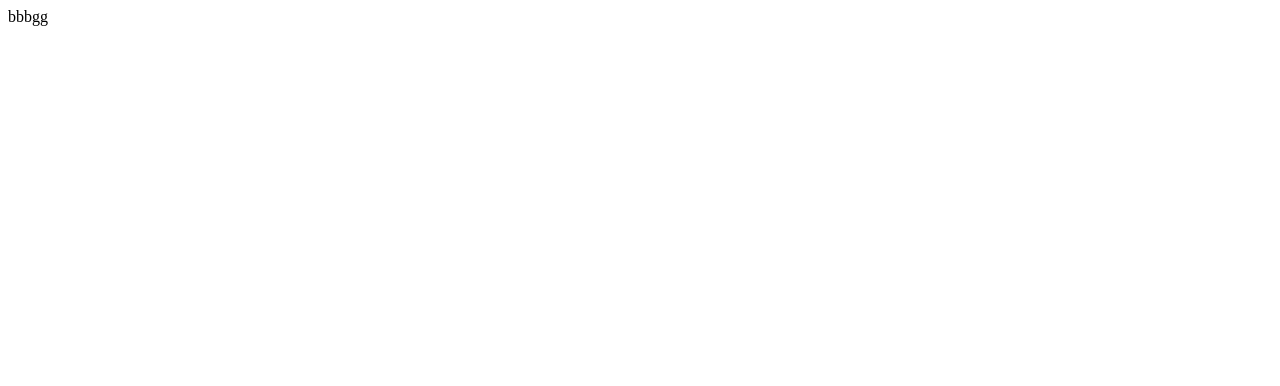
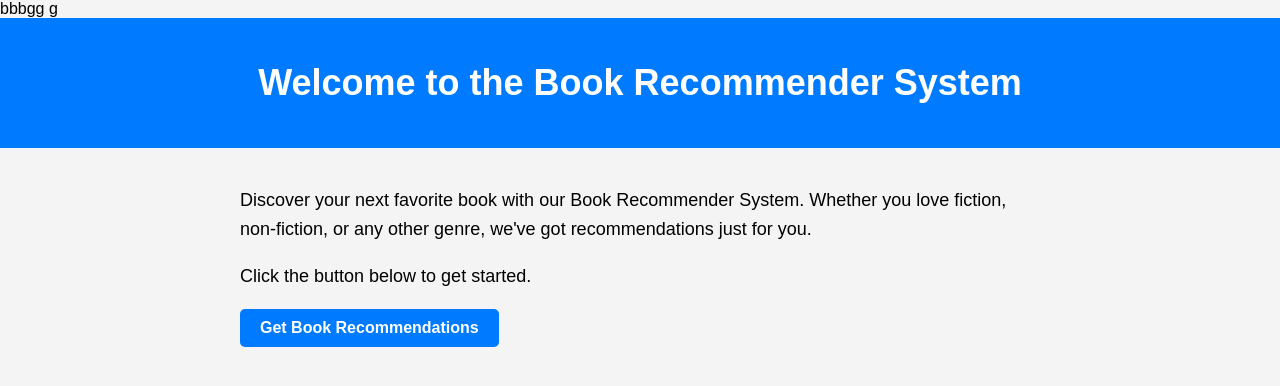
Before and after one commit to Mkalbani/book-recommender, a plain HTML site: page index.html in a window 1280 px wide. Drawn offline with Linux system fonts and the light colour scheme.

Commit message:
Update index.html

```diff
--- a/index.html
+++ b/index.html
@@ -1 +1,64 @@
 bbbgg
+g<!DOCTYPE html>
+<html lang="en">
+<head>
+    <meta charset="UTF-8">
+    <meta name="viewport" content="width=device-width, initial-scale=1.0">
+    <title>Book Recommender System</title>
+    <style>
+        body {
+            font-family: Arial, sans-serif;
+            background-color: #f4f4f4;
+            margin: 0;
+            padding: 0;
+        }
+
+        header {
+            background-color: #007BFF;
+            color: #fff;
+            text-align: center;
+            padding: 20px;
+        }
+
+        .container {
+            max-width: 800px;
+            margin: 0 auto;
+            padding: 20px;
+        }
+
+        h1 {
+            font-size: 36px;
+        }
+
+        p {
+            font-size: 18px;
+            line-height: 1.6;
+        }
+
+        .button {
+            display: inline-block;
+            padding: 10px 20px;
+            background-color: #007BFF;
+            color: #fff;
+            text-decoration: none;
+            font-weight: bold;
+            border-radius: 5px;
+            transition: background-color 0.3s;
+        }
+
+        .button:hover {
+            background-color: #0056b3;
+        }
+    </style>
+</head>
+<body>
+    <header>
+        <h1>Welcome to the Book Recommender System</h1>
+    </header>
+    <div class="container">
+        <p>Discover your next favorite book with our Book Recommender System. Whether you love fiction, non-fiction, or any other genre, we've got recommendations just for you.</p>
+        <p>Click the button below to get started.</p>
+        <a href="YOUR_BOOK_RECOMMENDER_URL_HERE" class="button">Get Book Recommendations</a>
+    </div>
+</body>
+</html>
```
